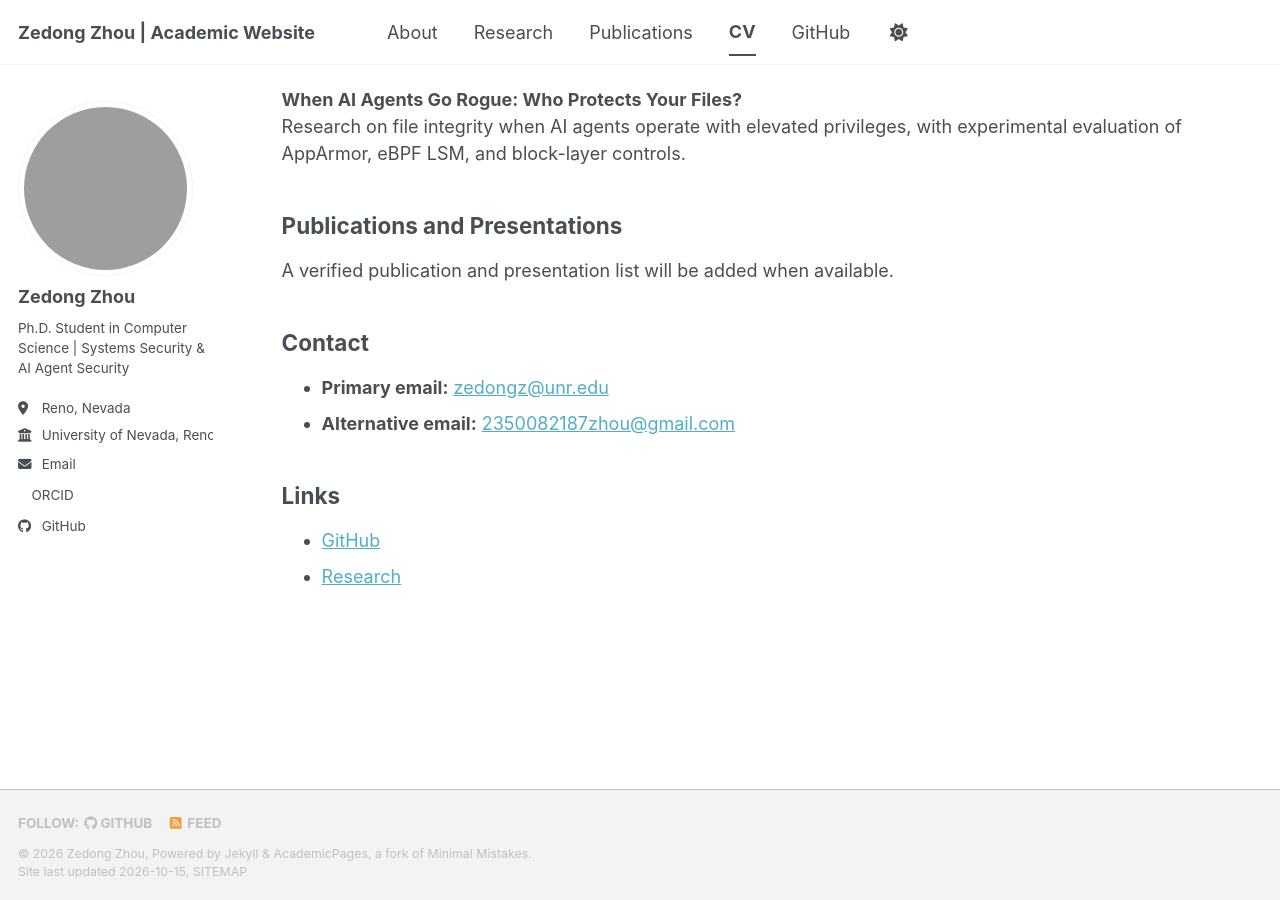
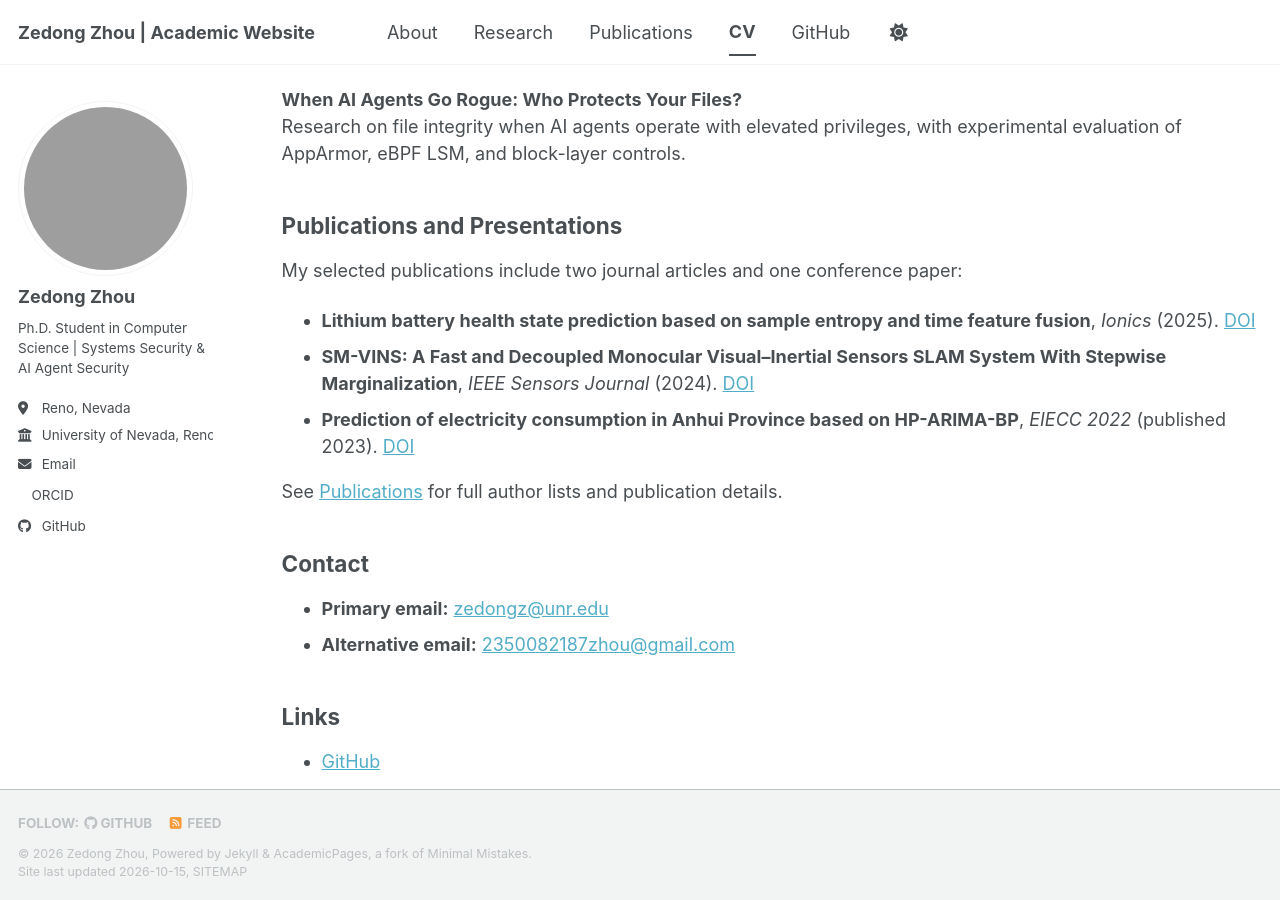
Before and after one commit to 2350082187zhou-ux/2350082187zhou-ux.github.io, a Jekyll site: the page built from _pages/cv.md, in a window 1280 px wide and 900 px high, scrolled down 760 px. Built offline with Jekyll 4.4.1, drawn with Linux system fonts in a browser that asks for light colours; a style sheet for code colours, icons or effects is not loaded; grey boxes are pictures that could not be loaded.

Commit message:
Include selected publications on academic CV

```diff
--- a/_pages/cv.md
+++ b/_pages/cv.md
@@ -33,7 +33,13 @@ Research on file integrity when AI agents operate with elevated privileges, with
 
 ## Publications and Presentations
 
-A verified publication and presentation list will be added when available.
+My selected publications include two journal articles and one conference paper:
+
+- **Lithium battery health state prediction based on sample entropy and time feature fusion**, *Ionics* (2025). [DOI](https://doi.org/10.1007/s11581-025-06560-2)
+- **SM-VINS: A Fast and Decoupled Monocular Visual–Inertial Sensors SLAM System With Stepwise Marginalization**, *IEEE Sensors Journal* (2024). [DOI](https://doi.org/10.1109/JSEN.2024.3418334)
+- **Prediction of electricity consumption in Anhui Province based on HP-ARIMA-BP**, *EIECC 2022* (published 2023). [DOI](https://doi.org/10.1117/12.2671443)
+
+See [Publications](/publications/) for full author lists and publication details.
 
 ## Contact
 
```
